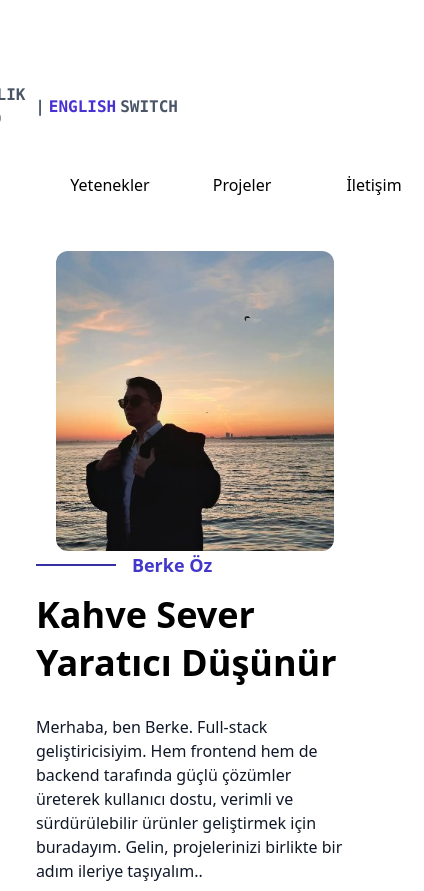
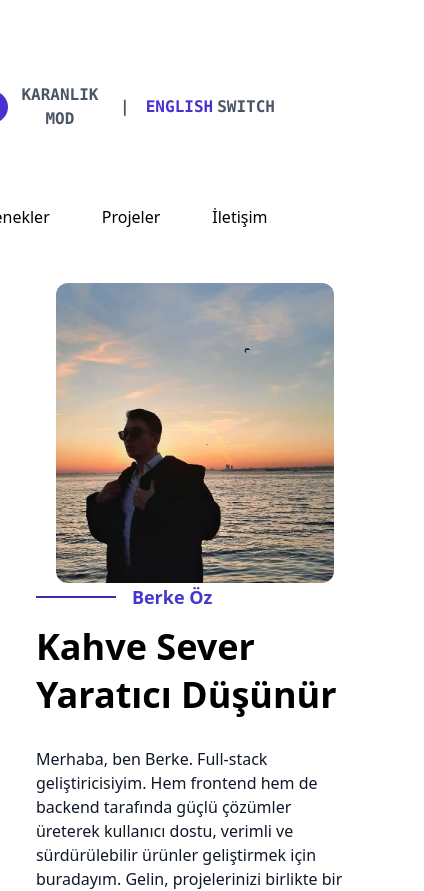
Before and after one commit to berke-oz/berke-oz-portfolio, a React (Vite) app: page / in a window 390 px wide. Shown: the top 891 px of the page, 424 px wide, since content can reach past the window. Built offline with nearby package versions, Linux system fonts and the light colour scheme; a web font is replaced by a local one.

Commit message:
responsive tasarımda düzeltmeler yaptım

```diff
--- a/src/components/Header.jsx
+++ b/src/components/Header.jsx
@@ -9,7 +9,8 @@ const Header = () => {
     return (
         <header className={`p-7 ${isDarkMode ? 'bg-[#252128]' : 'bg-white text-gray-900'} pr-45`}>
             <div className="container mx-auto flex flex-col">
-                <div className="flex justify-end items-center font-mono font-bold text-gray-600 pt-[23px]">
+                {/* Responsive olmayan düzen (normal website) */}
+                <div className="hidden sm:flex justify-end items-center font-mono font-bold text-gray-600 pt-[23px]">
                     <div className="flex items-center space-x-1">
                         <div className="flex items-center space-x-2">
                             <div
@@ -39,7 +40,36 @@ const Header = () => {
                     </div>
                 </div>
 
-                <div className="ml-auto flex items-center pt-8 space-x-8">
+                {/* Responsive düzen (mobil ve tablet) */}
+                <div className="flex sm:hidden justify-center items-center font-mono font-bold text-gray-600 pt-[23px] space-x-4">
+                    <div className="flex items-center space-x-2">
+                        <div
+                            className="w-14 h-8 flex items-center rounded-full p-1"
+                            style={{ backgroundColor: '#4731D3' }}
+                            onClick={toggleDarkMode}
+                        >
+                            <div
+                                className={`w-6 h-6 rounded-full shadow-md transform ${isDarkMode ? 'translate-x-6' : 'translate-x-0'}`}
+                                style={{ backgroundColor: '#FFE86E' }}
+                            ></div>
+                        </div>
+                        <span>{isDarkMode ? currentLanguage.header.darkMode : currentLanguage.header.lightMode}</span>
+                    </div>
+                    <span>|</span>
+                    <div className="flex items-center gap-1">
+                        <span
+                            className="hover:text-blue-700 transition-colors duration-300"
+                            style={{ color: '#4731D3' }}
+                        >
+                            {currentLanguage.header.language.turkish}
+                        </span>
+                        <button onClick={toggleLanguage}>
+                            {currentLanguage.header.language.switch}
+                        </button>
+                    </div>
+                </div>
+
+                <div className="ml-auto flex items-center pt-8 space-x-8 justify-center w-full mt-8">
                     <a
                         href="#skills"
                         className={`p-2 w-25 rounded-lg border-2 transition-colors duration-300
@@ -73,8 +103,6 @@ const Header = () => {
                         {currentLanguage.header.buttons.hireMe}
                     </a>
                 </div>
-
-
             </div>
         </header>
     );
--- a/src/components/Profile.jsx
+++ b/src/components/Profile.jsx
@@ -63,7 +63,8 @@ const Profile = () => {
                 </div>
             </div>
 
-            <div className="border-b-2 w-full sm:w-[1300px] mx-auto border-black-400 mt-12"></div>
+            <div className="border-b-2 w-full sm:w-[1300px] mx-auto border-black-400 mt-36"></div>
+
         </section>
     );
 };
```
